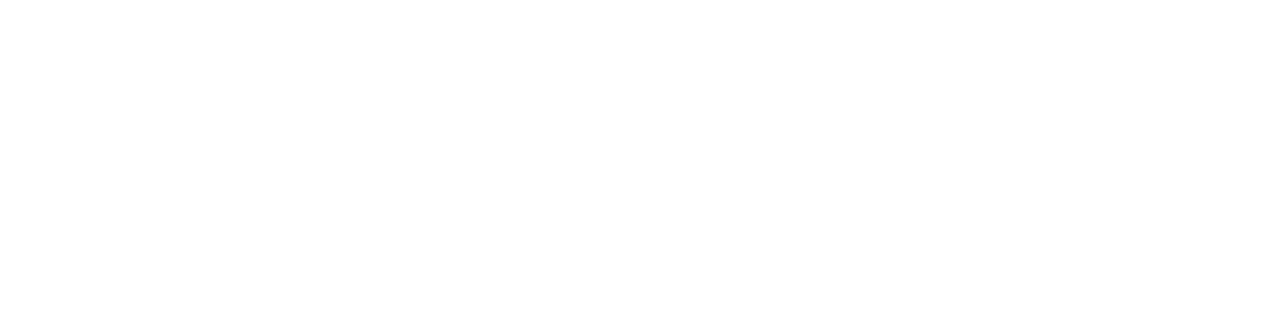
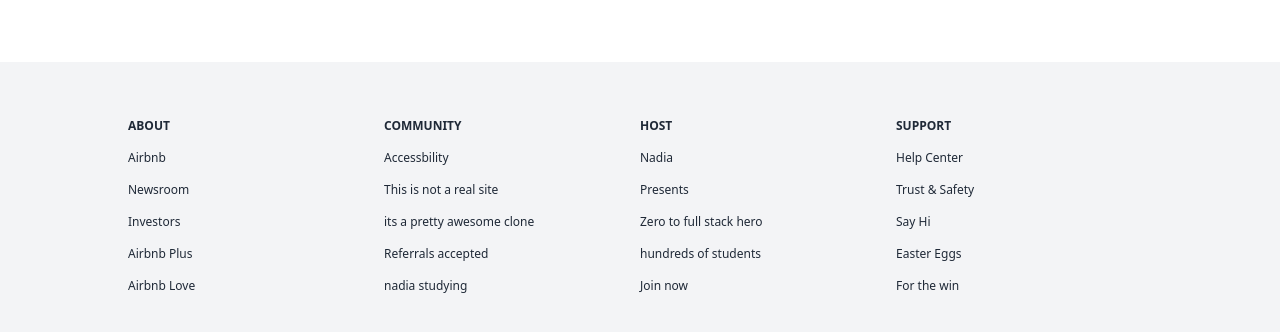
Before and after one commit to jungjuyoung/airbnb-clone, a Next.js app: page / in a window 1280 px wide. Shown: the part 1902-2234 px from the top of the page. Before the commit the page ends 1964 px from the top, so only its background shows below. Built offline with nearby package versions, Linux system fonts and the light colour scheme.

Commit message:
build Footer

```diff
--- /dev/null
+++ b/components/Footer.tsx
@@ -0,0 +1,40 @@
+import React from 'react';
+
+export const Footer = () => {
+  return (
+    <div className='grid grid-cols-1 md:grid-cols-4 gap-y-10 px-32 py-14 bg-gray-100 text-gray-600'>
+      <div className='space-y-4 text-xs text-gray-800'>
+        <h5 className='font-bold'>ABOUT</h5>
+        <p>Airbnb</p>
+        <p>Newsroom</p>
+        <p>Investors</p>
+        <p>Airbnb Plus</p>
+        <p>Airbnb Love</p>
+      </div>
+      <div className='space-y-4 text-xs text-gray-800'>
+        <h5 className='font-bold'>COMMUNITY</h5>
+        <p>Accessbility</p>
+        <p>This is not a real site</p>
+        <p>its a pretty awesome clone</p>
+        <p>Referrals accepted</p>
+        <p>nadia studying</p>
+      </div>
+      <div className='space-y-4 text-xs text-gray-800'>
+        <h5 className='font-bold'>HOST</h5>
+        <p>Nadia</p>
+        <p>Presents</p>
+        <p>Zero to full stack hero</p>
+        <p>hundreds of students</p>
+        <p>Join now</p>
+      </div>
+      <div className='space-y-4 text-xs text-gray-800'>
+        <h5 className='font-bold'>SUPPORT</h5>
+        <p>Help Center</p>
+        <p>Trust & Safety</p>
+        <p>Say Hi</p>
+        <p>Easter Eggs</p>
+        <p>For the win</p>
+      </div>
+    </div>
+  );
+};
--- a/pages/index.tsx
+++ b/pages/index.tsx
@@ -1,8 +1,8 @@
 import { Banner } from '@/components/Banner';
+import { Footer } from '@/components/Footer';
 import { Header } from '@/components/Header';
 import { LargeCard } from '@/components/LargeCard';
 import { MediumCard } from '@/components/MediumCard';
-import { isTemplateExpression } from 'typescript';
 import { SmallCard } from '../components/SmallCard';
 
 interface exploreInterface {
@@ -104,6 +104,7 @@
             ))}
           </div>
         </section>
+
         <LargeCard
           img='https://links.papareact.com/4cj'
           title='The Greatest Outdoor'
@@ -111,6 +112,7 @@
           buttonText='Get Inspired'
         />
       </main>
+      <Footer />
     </div>
   );
 }
```
